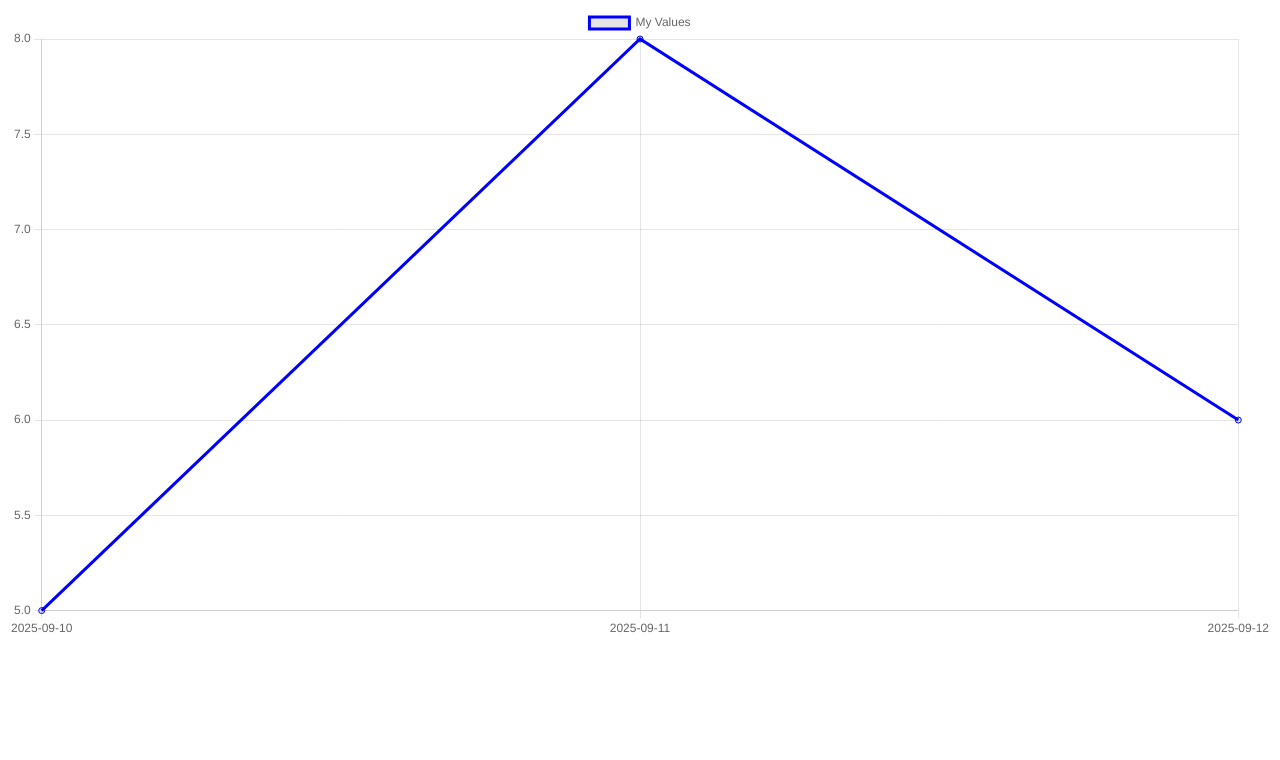
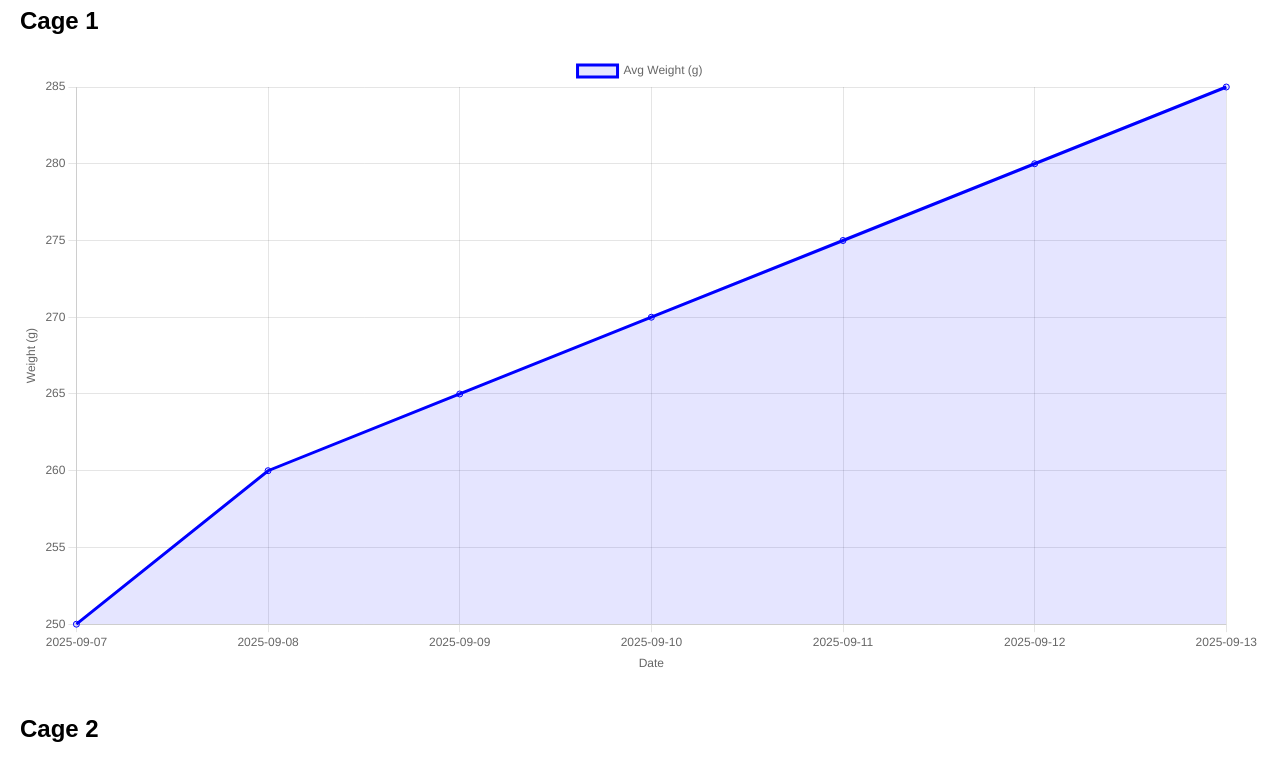
Before and after one commit to TilapAI/your_farm, a plain HTML site: page index.html in a window 1280 px wide. Shown: the part 73-833 px from the top of the page. Before the commit the page ends 800 px from the top, so only its background shows below. Drawn offline with nearby package versions, Linux system fonts and the light colour scheme.

Commit message:
altering data to better mock tilapia circumstances

```diff
--- a/data.json
+++ b/data.json
@@ -1,4 +1,12 @@
 {
-  "dates": ["2025-09-10", "2025-09-11", "2025-09-12"],
-  "values": [5, 8, 6]
+  "cages": {
+    "Cage 1": {
+      "dates": ["2025-09-07", "2025-09-08", "2025-09-09", "2025-09-10", "2025-09-11", "2025-09-12", "2025-09-13"],
+      "weights": [250, 260, 265, 270, 275, 280, 285]
+    },
+    "Cage 2": {
+      "dates": ["2025-09-07", "2025-09-08", "2025-09-09", "2025-09-10", "2025-09-11", "2025-09-12", "2025-09-13"],
+      "weights": [240, 242, 245, 250, 255, 257, 260]
+    }
+  }
 }
--- a/index.html
+++ b/index.html
@@ -2,29 +2,75 @@
 <html lang="en">
 <head>
   <meta charset="UTF-8">
-  <title>My Dashboard</title>
+  <title>Tilapia Weight Dashboard</title>
   <script src="https://cdn.jsdelivr.net/npm/chart.js"></script>
+  <style>
+    body {
+      font-family: sans-serif;
+      margin: 20px;
+    }
+    .chart-container {
+      margin-bottom: 40px;
+    }
+  </style>
 </head>
 <body>
-  <h1>Daily Values Dashboard</h1>
-  <canvas id="myChart" width="400" height="200"></canvas>
+  <h1>Average Fish Weight per Cage</h1>
+  <div id="charts"></div>
 
   <script>
     fetch('data.json')
       .then(response => response.json())
       .then(data => {
-        const ctx = document.getElementById('myChart');
-        new Chart(ctx, {
+        const chartsDiv = document.getElementById('charts');
+
+        Object.entries(data.cages).forEach(([cageName, cageData]) => {
+          // Create container
+          const container = document.createElement('div');
+          container.className = 'chart-container';
+
+          // Add title
+          const title = document.createElement('h2');
+          title.textContent = cageName;
+          container.appendChild(title);
+
+          // Add canvas
+          const canvas = document.createElement('canvas');
+          container.appendChild(canvas);
+
+          chartsDiv.appendChild(container);
+
+          // Render chart
+          new Chart(canvas, {
             type: 'line',
             data: {
-            labels: data.dates,
+              labels: cageData.dates,
               datasets: [{
-              label: 'My Values',
-              data: data.values,
+                label: 'Avg Weight (g)',
+                data: cageData.weights,
                 borderColor: 'blue',
-              fill: false
+                backgroundColor: 'rgba(0, 0, 255, 0.1)',
+                fill: true
               }]
+            },
+            options: {
+              responsive: true,
+              scales: {
+                y: {
+                  title: {
+                    display: true,
+                    text: 'Weight (g)'
                   }
+                },
+                x: {
+                  title: {
+                    display: true,
+                    text: 'Date'
+                  }
+                }
+              }
+            }
+          });
         });
       });
   </script>
```
Lines whose indentation alone changed are shown as unchanged.
